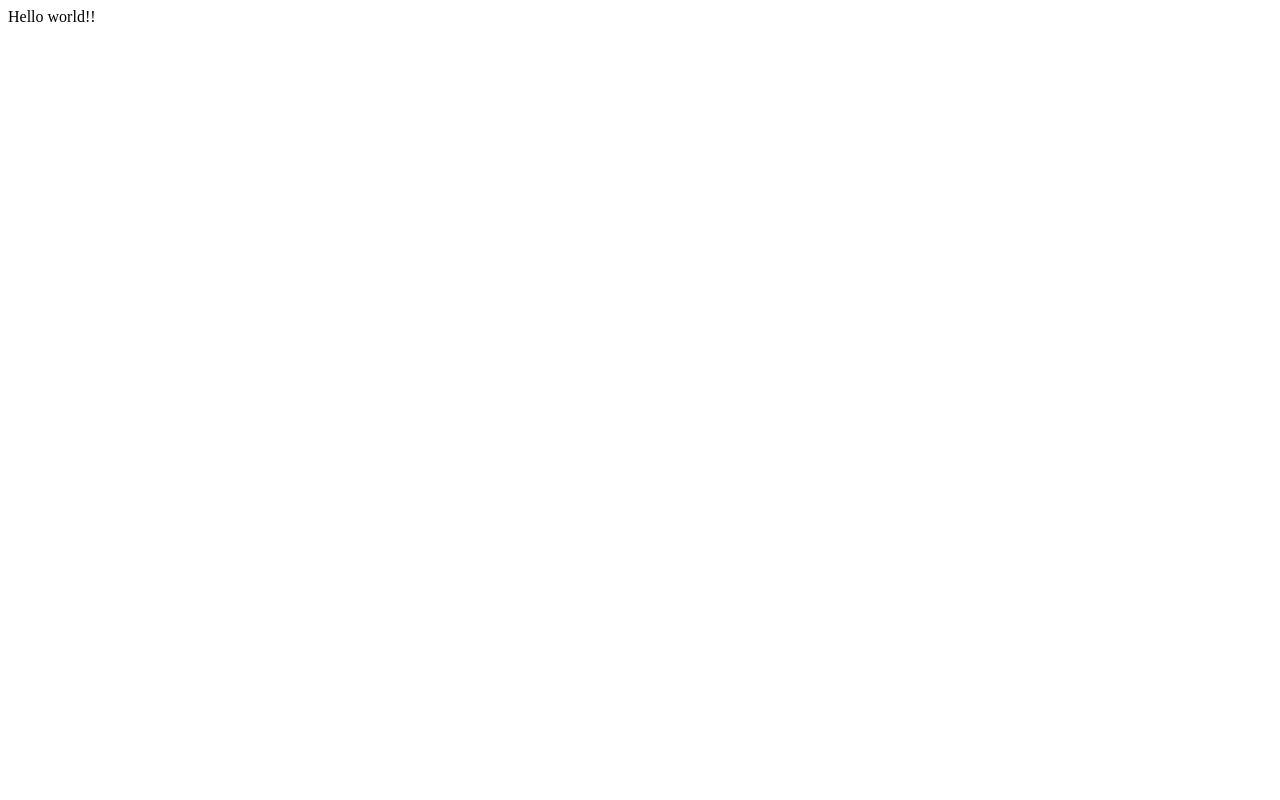
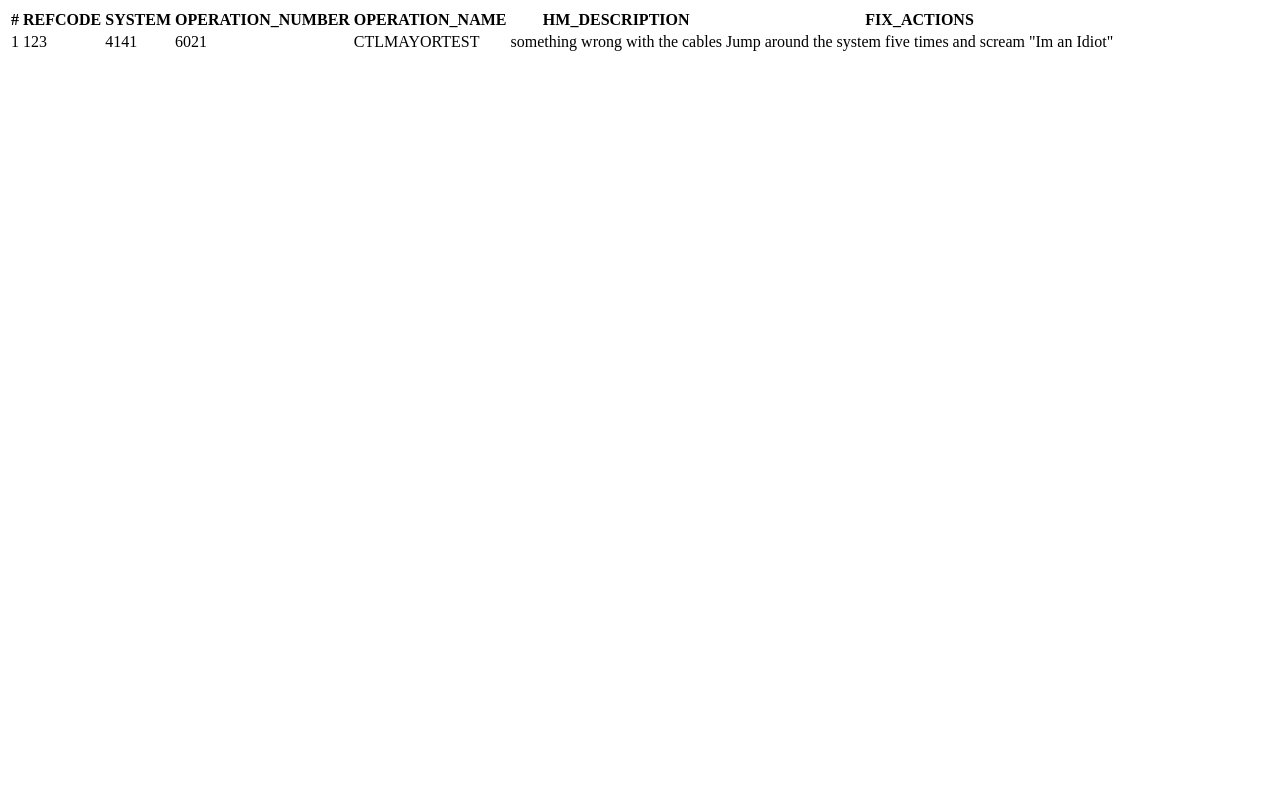
Before and after one commit to YirDEV/atlas, a Django app: page /references/ in a window 1280 px wide. Before the commit the page is almost empty. Run offline with Django 3.2, Linux system fonts and the light colour scheme.

Commit message:
[CODE] added table template to app-references html

```diff
--- a/references/templates/app-refcodes.html
+++ b/references/templates/app-refcodes.html
@@ -1 +1,31 @@
-Hello world!!
+<!DOCTYPE html>
+<html lang="en" dir="ltr">
+  <head>
+    <meta charset="utf-8">
+    <title>IBMZ - REFERENCES</title>
+  </head>
+  <body>
+      <table>
+        <tr>
+          <th>#</th>
+          <th>REFCODE</th>
+          <th>SYSTEM</th>
+          <th>OPERATION_NUMBER</th>
+          <th>OPERATION_NAME</th>
+          <th>HM_DESCRIPTION</th>
+          <th>FIX_ACTIONS</th>
+        </tr>
+        {% for refcode in refcodes %}
+        <tr>
+          <td>{{ refcode.id }}</td>
+          <td>{{ refcode.code }}</td>
+          <td>{{ refcode.system }}</td>
+          <td>{{ refcode.operation_number }}</td>
+          <td>{{ refcode.operation_name }}</td>
+          <td>{{ refcode.hm_description }}</td>
+          <td>{{ refcode.fix_action }}</td>
+        </tr>
+        {% endfor %}
+      </table>
+  </body>
+</html>
--- a/references/views.py
+++ b/references/views.py
@@ -1,5 +1,15 @@
 from django.shortcuts import render
-
+refcodes = [
+{
+    'id': '1',
+    'code': '123',
+    'system': '4141',
+    'operation_number': '6021',
+    'operation_name': 'CTLMAYORTEST',
+    'hm_description': 'something wrong with the cables',
+    'fix_action' : 'Jump around the system five times and scream "Im an Idiot"'
+}
+]
 # Create your views here.
 def references_db(request):
-    return render(request, 'app-refcodes.html')
+    return render(request, 'app-refcodes.html', {'refcodes' : refcodes})
```
